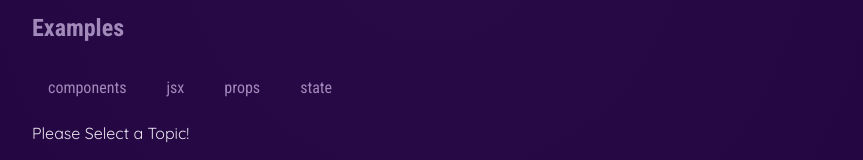
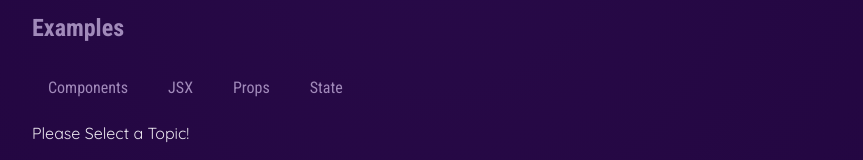
Before and after one commit to tdotdlo/React-Course, a React (Vite) app in the folder Module 3 - React Essentials/01-starting-project/: page / in a window 1280 px wide. Shown: the part 721-881 px from the top of the page, without its empty margins (208-1071 px from the left). Built offline with nearby package versions, Linux system fonts and the light colour scheme.

Commit message:
Altered Data to reflect menu on demo

```diff
--- a/Module 3 - React Essentials/01-starting-project/src/App.jsx
+++ b/Module 3 - React Essentials/01-starting-project/src/App.jsx
@@ -8,14 +8,13 @@ import { SubMenuButton } from './components/SubMenuButton/SubMenuButton.jsx';
 import { coreConceptsInfo, buttonContent, dynamicContentMenu } from './utils/data.js';
 
 export const App = () => {
-	const [topicChosen, setTopicChosen] = useState();
+	const [topicChosen, setTopicChosen] = useState(undefined);
 
 	const handleClick = (tabCaption) => {
-		setTopicChosen(tabCaption);
+		setTopicChosen(tabCaption.toLowerCase());
 
 		// This will printout the current state of the variable topicChosen until the component fn is re-rendered. It will always show the previous state.
 		//since the component has not been 'refreshed'
-		console.log(topicChosen);
 	};
 
 	// Option 3 - JSX to show content conditionally
@@ -53,16 +52,22 @@ export const App = () => {
 				<section id='examples'>
 					<h2>Examples</h2>
 					<menu>
-						{/* onUserClick prop passes the action down to the component
-						so when the action happens, it will be on the component
-						itself */}
 						{buttonContent.map((eachLabel, i) => (
 							// If you are passing a parameter to the function, use an anonymous
 							// fn. Otherwise, the fn will run right away.
 
 							// By creating an anonymous fn, this will control how arguments
 							// / parameters are passed in the fn
-							<SubMenuButton key={i + 1} onUserClick={() => handleClick(eachLabel)}>
+
+							// onUserClick prop passes the action down to the component
+							// so when the action happens, it will be on the component
+							// itself
+
+							<SubMenuButton
+								key={i + 1}
+								selectedTopic={topicChosen === eachLabel}
+								onUserClick={() => handleClick(eachLabel)}
+							>
 								{eachLabel}
 							</SubMenuButton>
 						))}
--- a/Module 3 - React Essentials/01-starting-project/src/components/SubMenuButton/SubMenuButton.jsx
+++ b/Module 3 - React Essentials/01-starting-project/src/components/SubMenuButton/SubMenuButton.jsx
@@ -1,14 +1,16 @@
 import './SubMenuButton.scss';
 
 // onSomething - usually signify that this prop will trigger an action / event
-export const SubMenuButton = ({ children, onUserClick }) => {
+export const SubMenuButton = ({ children, onUserClick, selectedTopic }) => {
 	const buttContent = children;
 
 	return (
 		<li>
 			{/* Must use a callback fn in the component attribute if you have parentheses
 			the fn is no longer a callback fn and it will run right away*/}
-			<button onClick={onUserClick}>{buttContent}</button>
+			<button className={selectedTopic ? 'active' : undefined} onClick={onUserClick}>
+				{buttContent}
+			</button>
 		</li>
 	);
 };
--- a/Module 3 - React Essentials/01-starting-project/src/utils/data.js
+++ b/Module 3 - React Essentials/01-starting-project/src/utils/data.js
@@ -78,6 +78,6 @@ const dynamicContentMenu = {
 };
 
 const headerDescriptions = ['Fundamental', 'Core', 'Crucial'];
-const buttonContent = ['components', 'jsx', 'props', 'state'];
+const buttonContent = ['Components', 'JSX', 'Props', 'State'];
 
 export { coreConceptsInfo, headerDescriptions, buttonContent, dynamicContentMenu };
```
